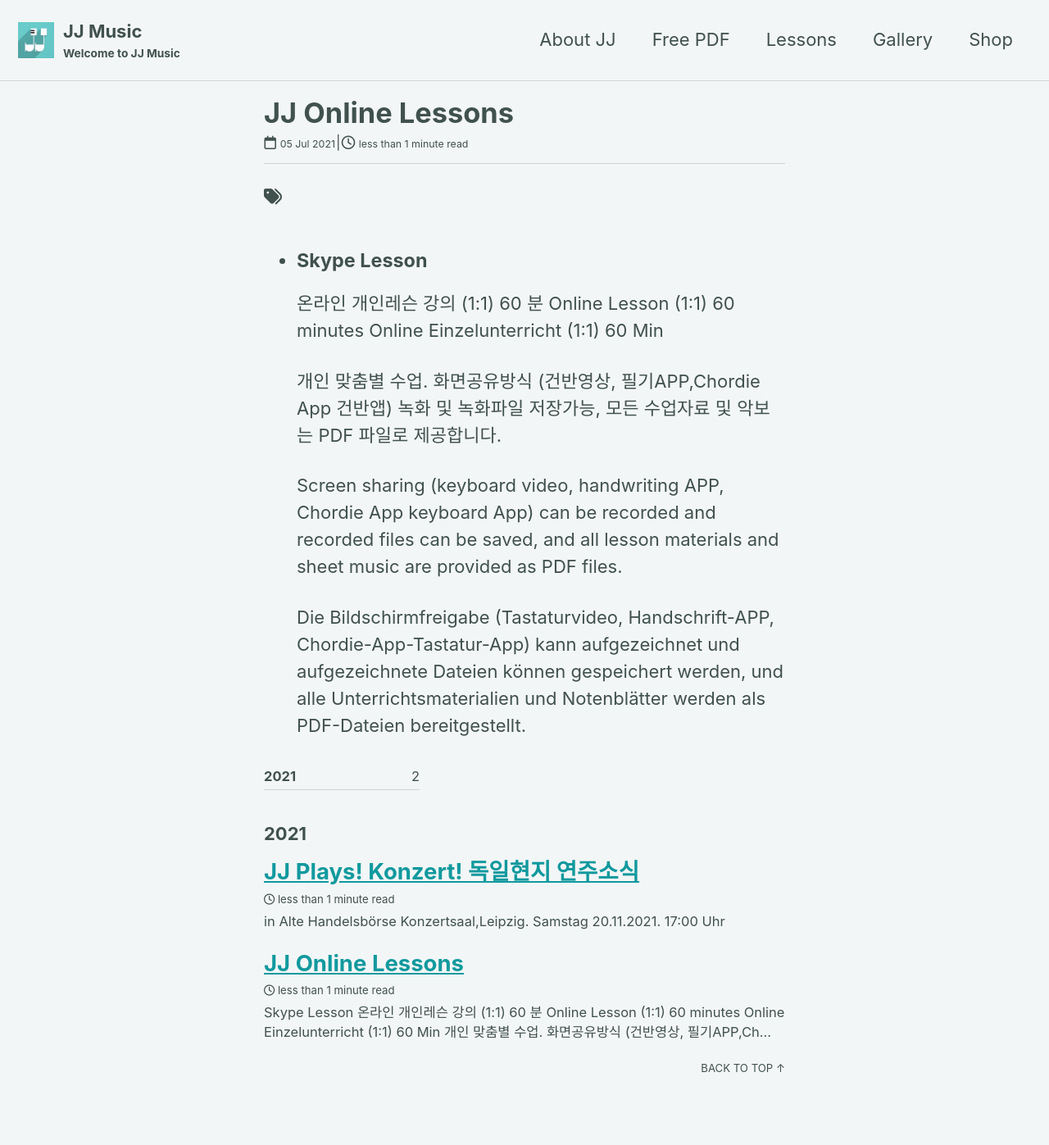
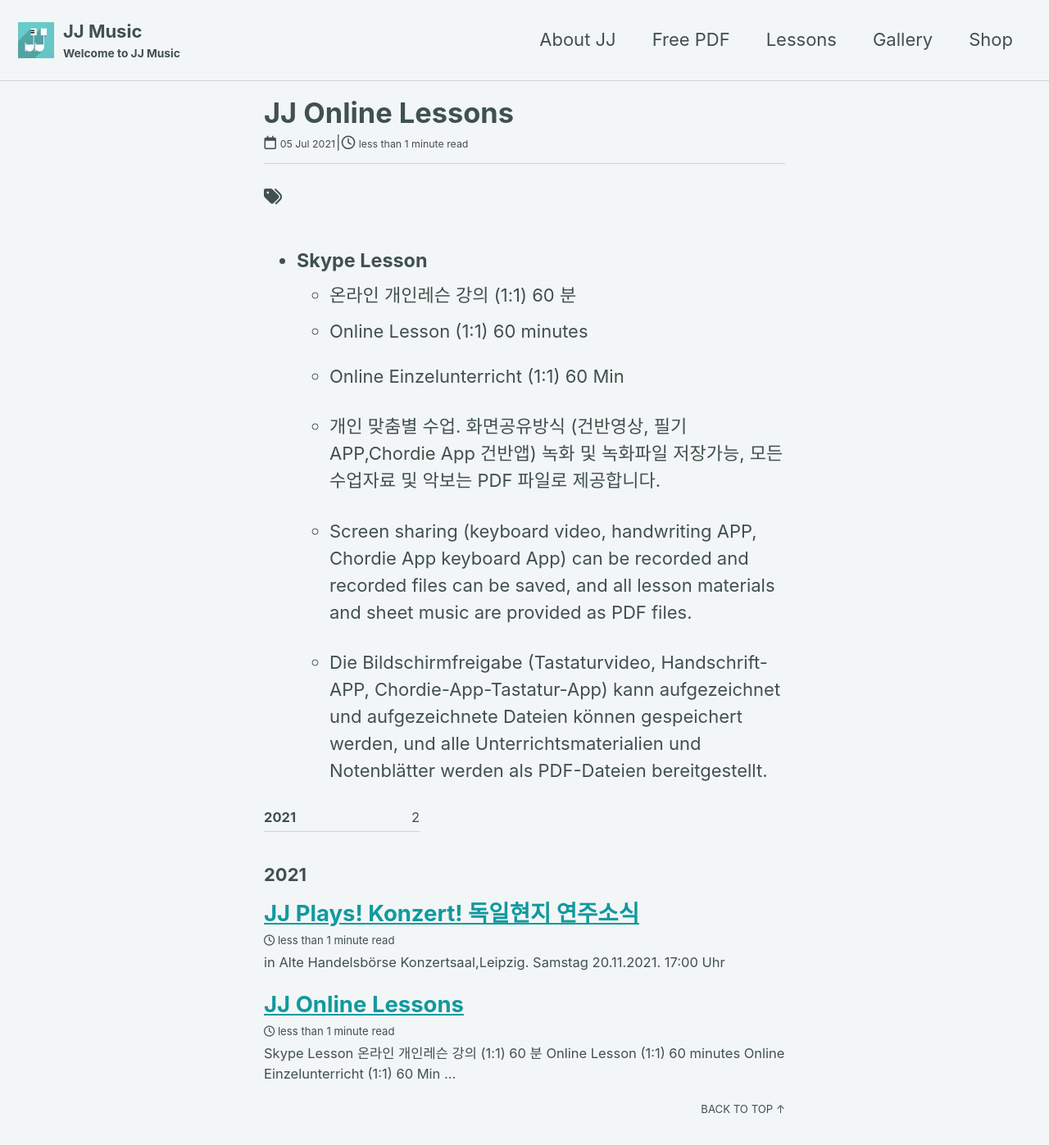
Before and after one commit to jjmusic-online/jjmusic-online.github.io, a Jekyll site: the page built from _posts/2021-07-05-my-first-post.md, in a window 1280 px wide and 1400 px high. Shown: the top 1397 px of the window at 82% size. Built offline with Jekyll 4.4.1, drawn with Linux system fonts in a browser that asks for light colours; cached includes are drawn as plain includes; nearby versions of some CDN libraries.

Commit message:
Update 2021-07-05-my-first-post.md

```diff
--- a/_posts/2021-07-05-my-first-post.md
+++ b/_posts/2021-07-05-my-first-post.md
@@ -6,13 +6,13 @@
 
 - #### Skype Lesson
 
-  온라인 개인레슨 강의 (1:1)  60 분
-  Online Lesson (1:1) 60 minutes
-  Online Einzelunterricht (1:1) 60 Min
+  - 온라인 개인레슨 강의 (1:1)  60 분
+  - Online Lesson (1:1) 60 minutes
+  - Online Einzelunterricht (1:1) 60 Min
 
 
-  개인 맞춤별 수업. 화면공유방식 (건반영상, 필기APP,Chordie App 건반앱) 녹화 및 녹화파일 저장가능, 모든 수업자료 및 악보는 PDF 파일로 제공합니다.
+  - 개인 맞춤별 수업. 화면공유방식 (건반영상, 필기APP,Chordie App 건반앱) 녹화 및  녹화파일 저장가능, 모든 수업자료 및 악보는 PDF 파일로 제공합니다.
 
-  Screen sharing (keyboard video, handwriting APP, Chordie App keyboard App) can be recorded and recorded files can be saved, and all lesson materials and sheet music are provided as PDF files.
+  - Screen sharing (keyboard video, handwriting APP, Chordie App keyboard App) can be recorded and recorded files can be saved, and all lesson materials and sheet music are provided as PDF files.
 
-  Die Bildschirmfreigabe (Tastaturvideo, Handschrift-APP, Chordie-App-Tastatur-App) kann aufgezeichnet und aufgezeichnete Dateien können gespeichert werden, und alle Unterrichtsmaterialien und Notenblätter werden als PDF-Dateien bereitgestellt.
+  - Die Bildschirmfreigabe (Tastaturvideo, Handschrift-APP, Chordie-App-Tastatur-App) kann aufgezeichnet und aufgezeichnete Dateien können gespeichert werden, und alle Unterrichtsmaterialien und Notenblätter werden als PDF-Dateien bereitgestellt.
```
